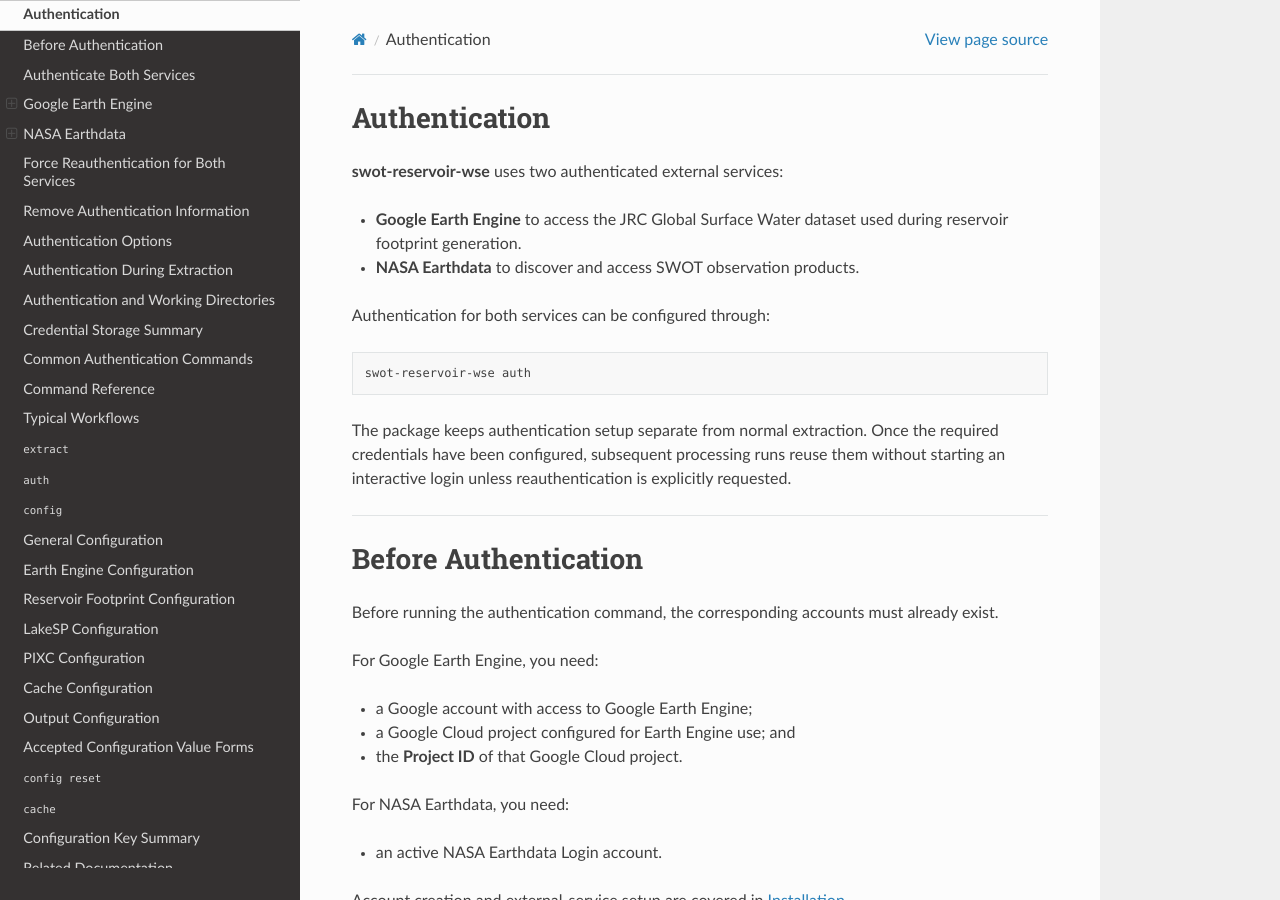
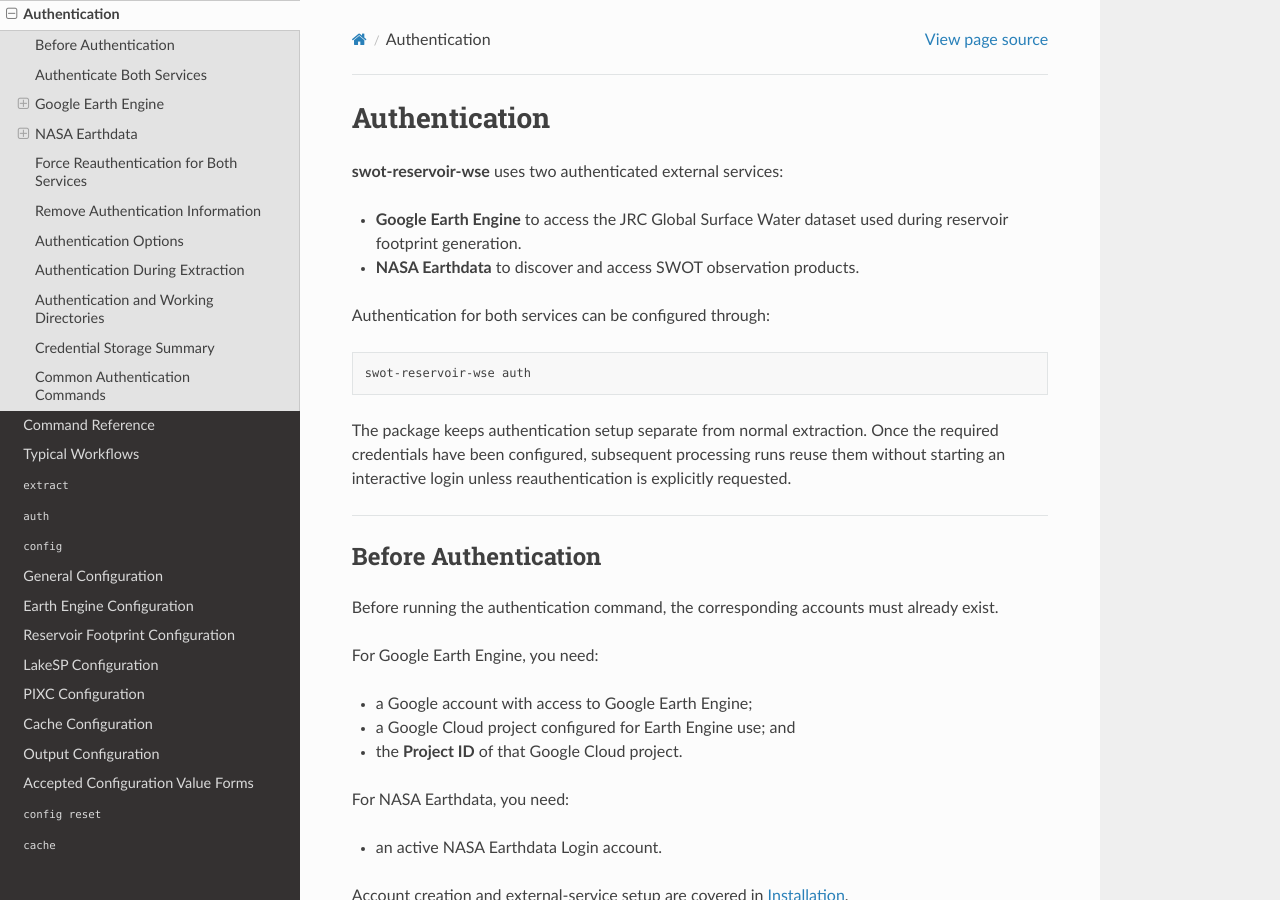
Before and after one commit to Celestialglitch/swot-reservoir-wse, a Sphinx documentation site: the page built from docs/authentication.md, in a window 1280 px wide and 900 px high. Built offline with Sphinx 7.4.7 and the Read the Docs theme 3.1.0, drawn with Linux system fonts in a browser that asks for light colours.

Commit message:
Update authentication.md

```diff
--- a/docs/authentication.md
+++ b/docs/authentication.md
@@ -15,7 +15,7 @@
 
 ---
 
-# Before Authentication
+## Before Authentication
 
 Before running the authentication command, the corresponding accounts must already exist.
 
@@ -33,7 +33,7 @@
 
 ---
 
-# Authenticate Both Services
+## Authenticate Both Services
 
 For a normal first-time setup, run:
 
@@ -49,7 +49,7 @@
 
 ---
 
-# Google Earth Engine
+## Google Earth Engine
 
 Google Earth Engine requires two separate pieces of information:
 
@@ -62,7 +62,7 @@
 
 ---
 
-## Authenticate Earth Engine Only
+### Authenticate Earth Engine Only
 
 To configure only Google Earth Engine, run:
 
@@ -84,7 +84,7 @@
 
 ---
 
-## Supply the Project ID Directly
+### Supply the Project ID Directly
 
 The Project ID can be supplied directly instead of entering it interactively:
 
@@ -108,7 +108,7 @@
 
 ---
 
-## Force Earth Engine Reauthentication
+### Force Earth Engine Reauthentication
 
 To explicitly start a new Earth Engine authentication flow:
 
@@ -133,7 +133,7 @@
 
 ---
 
-## Remove the Stored Earth Engine Project
+### Remove the Stored Earth Engine Project
 
 To remove the Earth Engine Project ID stored by **swot-reservoir-wse**:
 
@@ -165,7 +165,7 @@
 
 ---
 
-# NASA Earthdata
+## NASA Earthdata
 
 NASA Earthdata authentication is used when searching for and accessing SWOT products.
 
@@ -179,7 +179,7 @@
 
 ---
 
-## Authenticate Earthdata Only
+### Authenticate Earthdata Only
 
 To configure only NASA Earthdata authentication:
 
@@ -204,7 +204,7 @@
 
 ---
 
-## Earthdata Credential Location
+### Earthdata Credential Location
 
 On Windows, the netrc file is:
 
@@ -244,7 +244,7 @@
 
 ---
 
-## Force Earthdata Reauthentication
+### Force Earthdata Reauthentication
 
 To discard the currently stored Earthdata entry and authenticate again:
 
@@ -266,7 +266,7 @@
 
 ---
 
-## Remove Earthdata Credentials
+### Remove Earthdata Credentials
 
 To remove the Earthdata credentials managed by the package:
 
@@ -288,7 +288,7 @@
 
 ---
 
-# Force Reauthentication for Both Services
+## Force Reauthentication for Both Services
 
 To explicitly reauthenticate both Google Earth Engine and NASA Earthdata:
 
@@ -310,7 +310,7 @@
 
 ---
 
-# Remove Authentication Information
+## Remove Authentication Information
 
 To remove the authentication information managed directly by **swot-reservoir-wse** for both services:
 
@@ -335,7 +335,7 @@
 
 ---
 
-# Authentication Options
+## Authentication Options
 
 The `auth` command supports the following options:
 
@@ -361,7 +361,7 @@
 
 ---
 
-# Authentication During Extraction
+## Authentication During Extraction
 
 Interactive authentication and data processing are intentionally separated.
 
@@ -394,7 +394,7 @@
 
 ---
 
-# Authentication and Working Directories
+## Authentication and Working Directories
 
 The Earth Engine Project ID and Earthdata credentials have different scopes.
 
@@ -424,7 +424,7 @@
 
 ---
 
-# Credential Storage Summary
+## Credential Storage Summary
 
 | Information | Storage | Scope | Removed by `swot-reservoir-wse auth --remove` |
 | --- | --- | --- | :---: |
@@ -438,7 +438,7 @@
 
 ---
 
-# Common Authentication Commands
+## Common Authentication Commands
 
 For normal first-time setup:
 
```
